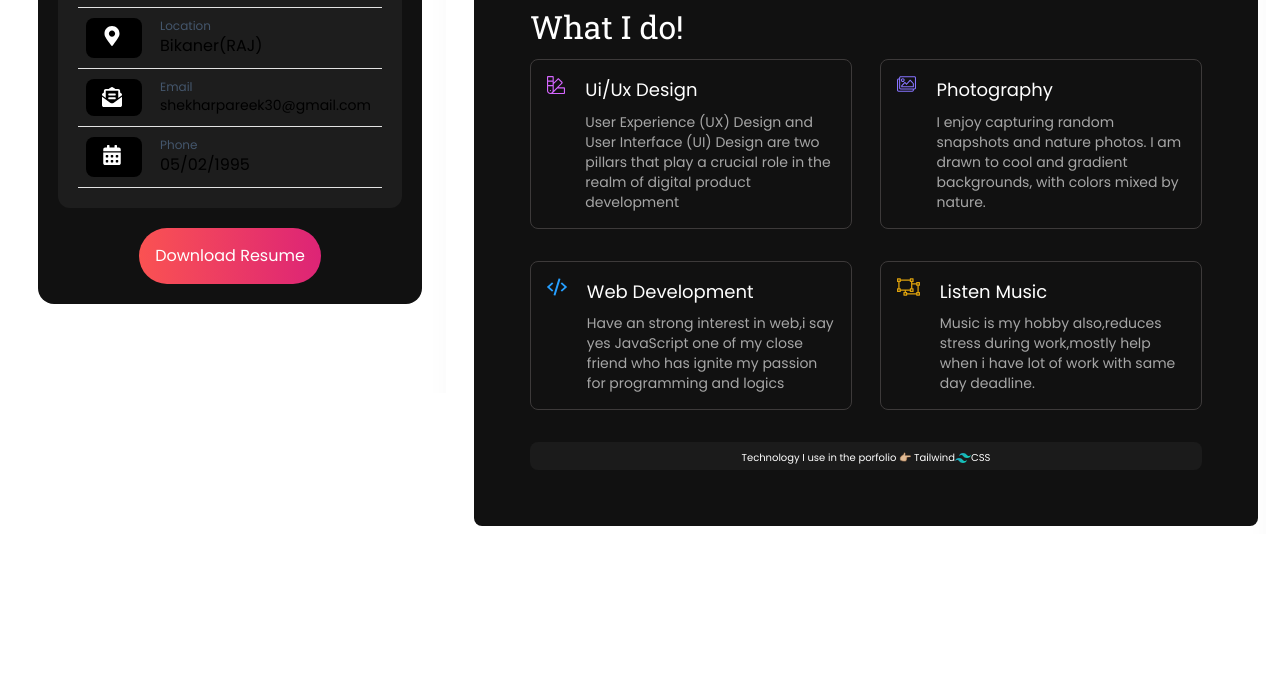
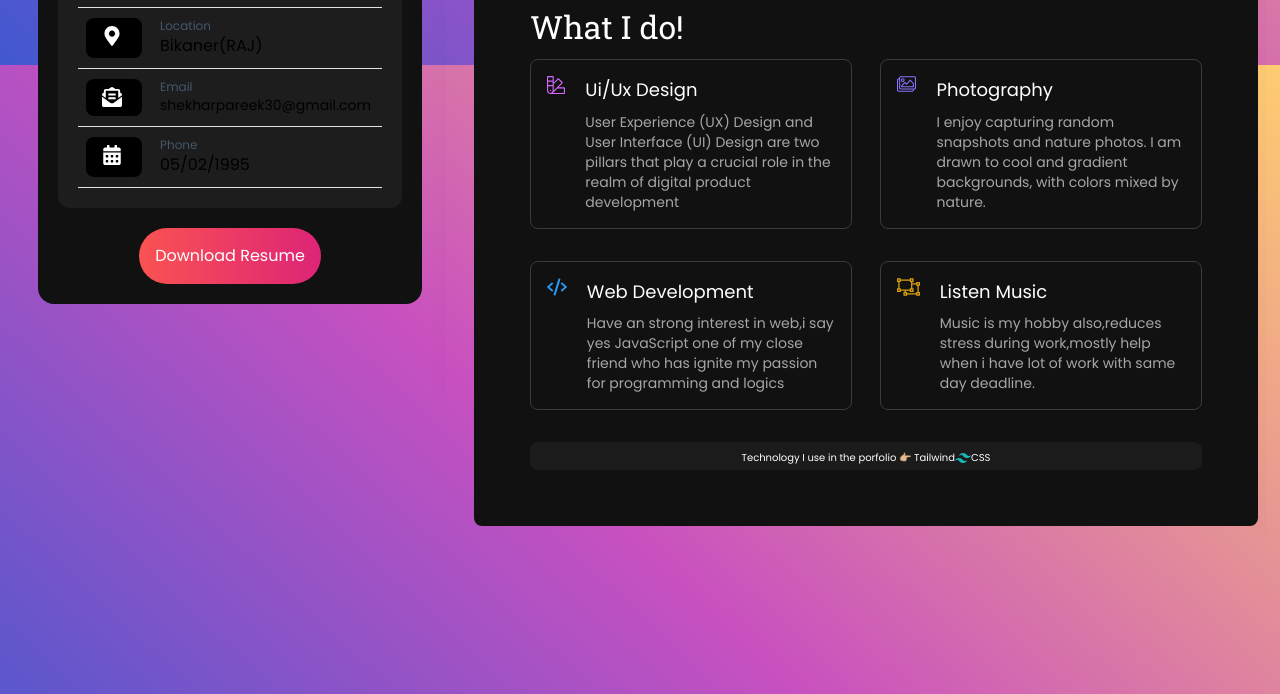
Before and after one commit to ShekharPareek/Mera-Portfolio, a website: page index.html in a window 1280 px wide. Shown: the part 735-1429 px from the top of the page. Drawn offline with nearby package versions, Linux system fonts and the light colour scheme.

Commit message:
background-replace

```diff
--- a/index.html
+++ b/index.html
@@ -112,13 +112,14 @@
 </style>
 
 <body style="font-family:Poppins,sans-serif;" class="m-0 p-0 h-full box-border">
-  <div
-    style="background-image:url(../asset/bgtwo.jpg); background-position: 50%;"
-    class="section bg-gradient-to-r from-[#FA5252] to-[#DD2476] w-full h-full box-border relative bg-no-repeat bg-fixed bg-cover">
+  <div style="background-color: #4158D0;
+  background-image: linear-gradient(43deg, #4158D0 0%, #C850C0 46%, #FFCC70 100%);
+  "
+    class="section bg-gradient-to-right from-[#FA5252] to-[#DD2476] w-full h-full box-border relative bg-no-repeat bg-fixed bg-cover">
      <div class="text-4xl  w-full Typo-text
      rounded-lg animation_container text-white  text-center flex justify-center items-center gap-3"><span>I am a</span></div>
       <div style="font-weight: 700;  font-family:Roboto Slab, serif;
-      font-optical-sizing: auto;"  class="text-4xl  w-full Typo-text
+      font-optical-sizing: auto;"  class="sm:text-4xl text-[25px]  w-full Typo-text
          rounded-lg animation_container text-white mb-10 text-center">
         <div class="animation-inner">
           <div>UI/UX Enginner</div>
@@ -129,7 +130,7 @@
       </div>
     <div  class="bg-slack-600 container sm:flex sm:justify-center sm:gap-5 sm:pb-40 flex-wrap m-auto">
       <!-- Column-1 -->
-      <div style="box-shadow: inset -9rem 0 4rem -13rem #000; padding-top: 0;" id="column-1" class="col-1 p-6  lg:h-screen lg:sticky top-[145px] sm:static sm:mt-32 mt-[142px]">
+      <div style="box-shadow: inset -9rem 0 4rem -13rem #000; padding-top: 0;" id="column-1" class="col-1 p-6  lg:h-screen lg:sticky top-[149px] sm:static sm:mt-32 mt-[142px]">
       <div class="relative">
         <div style="background-color:#0e4379; padding:7px 0 0 0;box-shadow: #254bdd 0px 2px 7px 0px; position: absolute; bottom: 90%; left:15%"
           class="profile rounded-xl p-1 w-[264px] h-[260px] mx-auto mb-16 translate-y-1/2 overflow-hidden">
@@ -583,3 +584,5 @@
 </body>
 
 </html>
+<!--
+style="background-image:url(../asset/bgtwo.jpg); background-position: 50%;" -->
```
